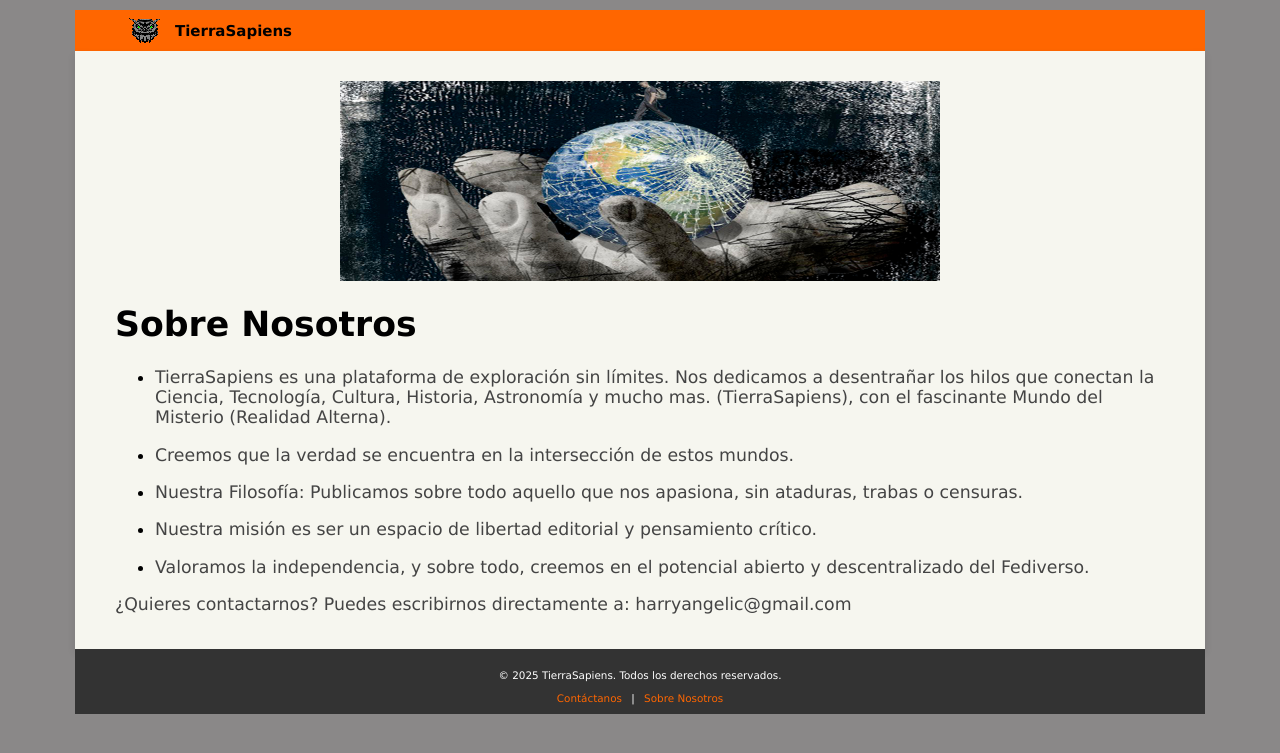
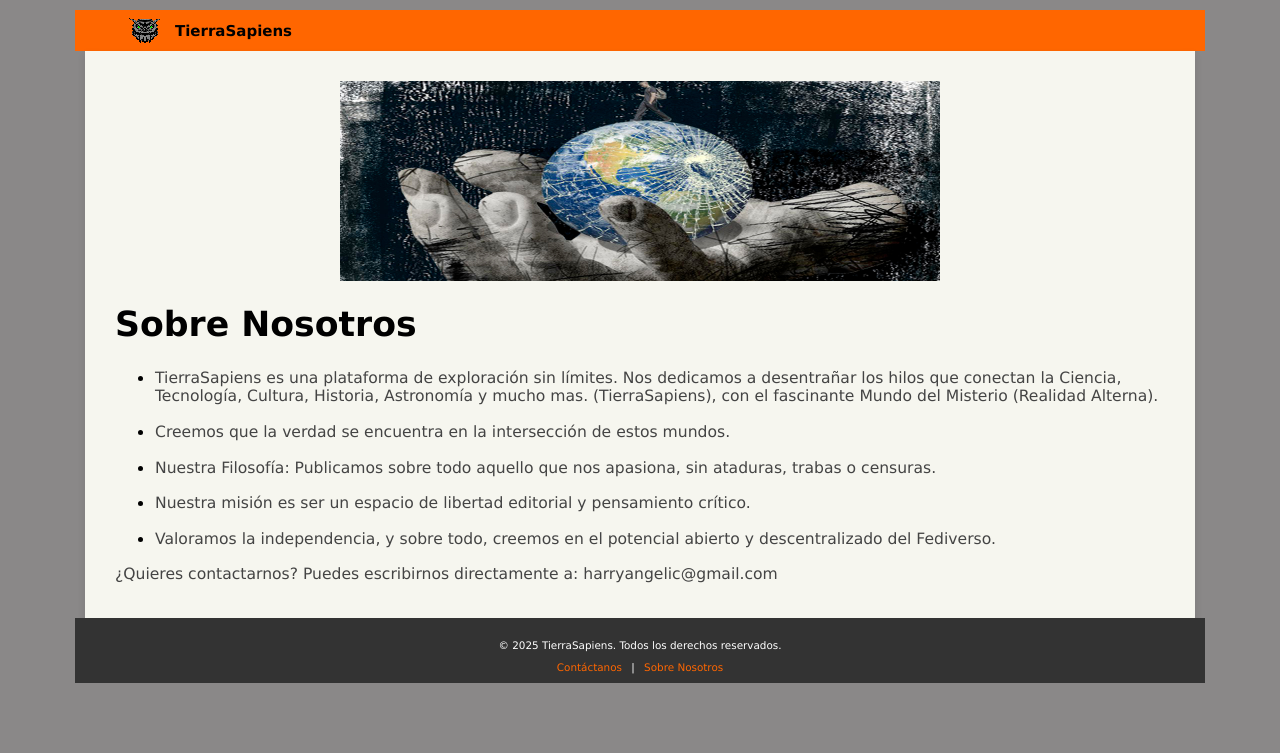
Before and after one commit to TierraSapiens/RealidadAlterna, a Jekyll site: the page built from sobre-nosotros.md, in a window 1280 px wide. Shown: the top 753 px of the page. Built offline with Jekyll 4.4.1, drawn with Linux system fonts in a browser that asks for light colours.

Commit message:
modificar

```diff
--- a/assets/css/style.css
+++ b/assets/css/style.css
@@ -274,7 +274,7 @@ footer {
 
 /*Reducir el tamaño de los Párrafos */
     .sobre-nosotros-page p {
-        font-size: 0.75em !important;    /*TAMAÑO de FUENTE*/
+        font-size: 0.75em !important;    /*TAMAÑO de FUENTE Movil*/
         margin-bottom: 10px !important;  /*Espacio entre párrafos*/
     }
 
@@ -390,12 +390,12 @@ main p a {
    4. ESTILOS DE LA PÁGINA "SOBRE NOSOTROS"
    (Afectan SOLAMENTE a los elementos dentro de .sobre-nosotros-page)
 ==========================================================================*/
-/*4.1 Estilos Gles. de la Página "Sobre Nosotros"*/
+/*Estilos Gles. de la Página "Sobre Nosotros"*/
 .sobre-nosotros-page {
-    padding: 10px 40px 20px 40px;
+    padding: 10px 30px 20px 30px;
 }
 
-/*4.2 Estilos de la Figura (CONTENEDOR DE LA IMAGEN)*/
+/*Estilos de la Figura (CONTENEDOR DE LA IMAGEN)*/
 .sobre-nosotros-page figure {
     margin: 20px auto 20px auto;
     padding: 0;
@@ -403,7 +403,7 @@ main p a {
     display: block;
 }
 
-/*4.3 Estilos de Imágenes dentro de la figura*/
+/*Estilos de Imágenes dentro de la figura*/
 .sobre-nosotros-page figure img {
     max-width: 100%;
     max-height: 400px;
@@ -412,7 +412,7 @@ main p a {
     display: block;
 }
 
-/*4.4 Estilos de la Leyenda de la figura (figcaption)*/
+/*Estilos de la Leyenda de la figura (figcaption)*/
 .sobre-nosotros-page figcaption {
     text-align: center;
     font-size: 0.9em;
@@ -420,9 +420,9 @@ main p a {
     margin-bottom: 20px;
 }
 
-/*4.5 Estilos de Párrafos dentro de esta página*/
+/*Estilos de Párrafos dentro de esta página*/
 .sobre-nosotros-page p {
-    font-size: 1.0em;
+    font-size: 0.9em;
     color: #444;
     margin-bottom: 15px;
 }
```
